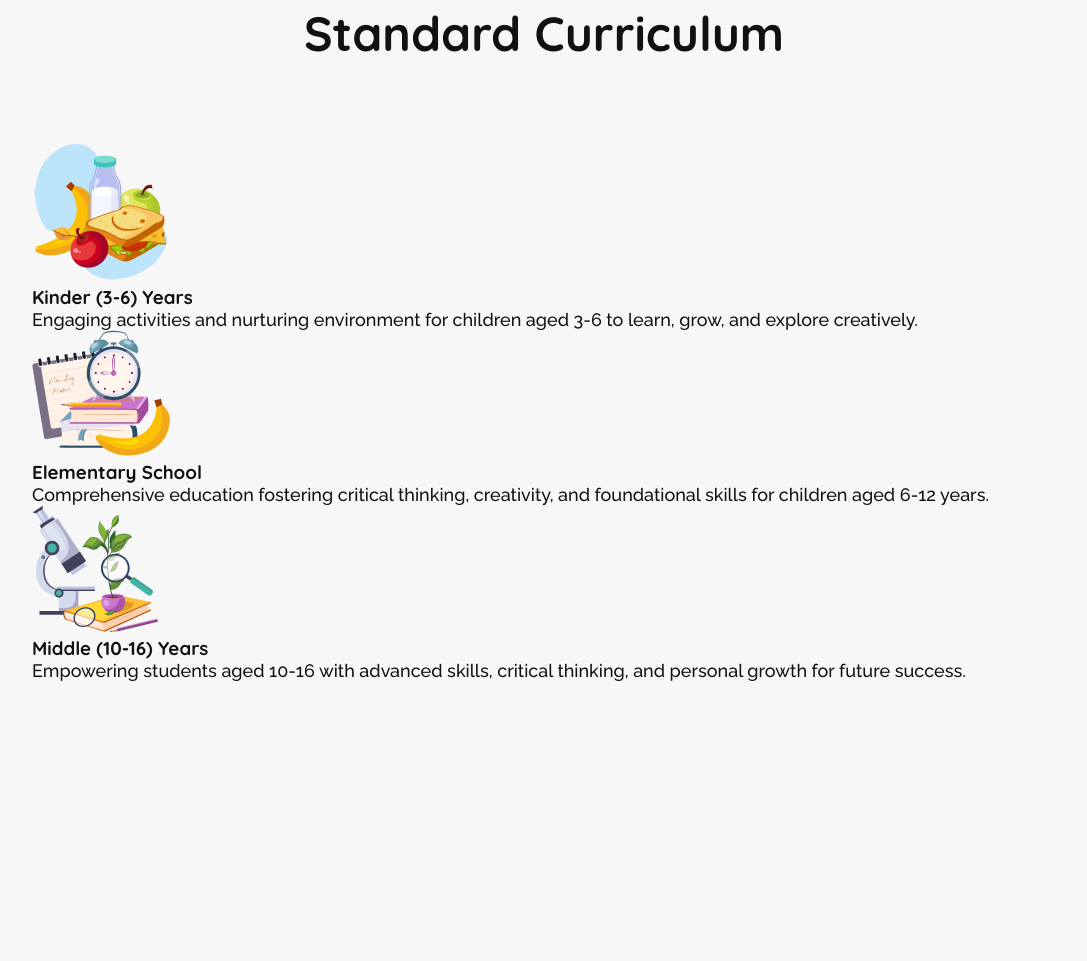
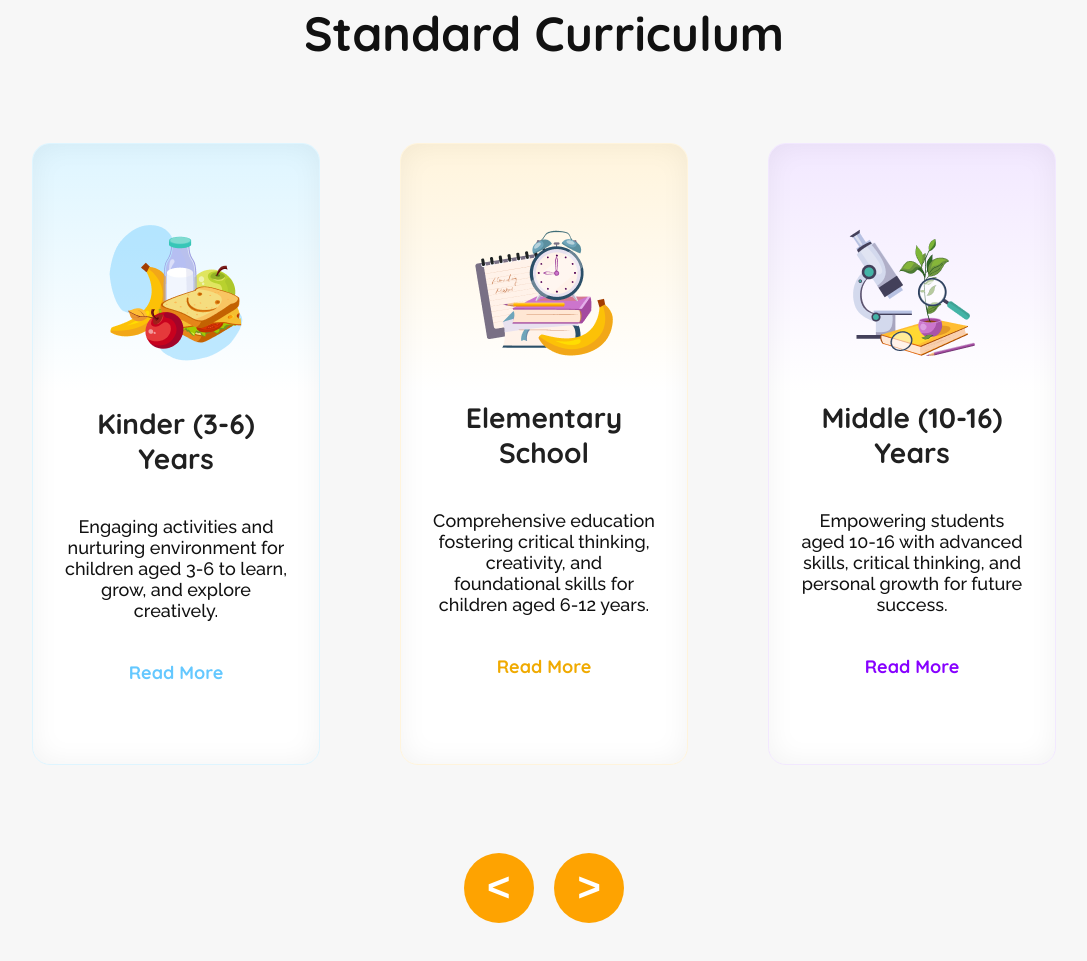
Before and after one commit to arian2004feni/kids-edu, a plain HTML site: page index.html in a window 1280 px wide. Shown: the part 919-1880 px from the top of the page, without its empty margins (96-1183 px from the left). Before the commit the page ends 1680 px from the top, so only its background shows below. Drawn offline with Linux system fonts and the light colour scheme.

Commit message:
working on stories page

```diff
--- a/index.html
+++ b/index.html
@@ -46,6 +46,9 @@
             </div>
             <h3 class="heading-tertiary">Kinder (3-6) Years</h3>
             <p class="paragraph-2">Engaging activities and nurturing environment for children aged 3-6 to learn, grow, and explore creatively.</p>
+            <div>
+              <a href="#" class="btn-link">Read More</a>
+            </div>
           </div>
           <div class="card card-2">
             <div>
@@ -53,6 +56,9 @@
             </div>
             <h3 class="heading-tertiary">Elementary School</h3>
             <p class="paragraph-2">Comprehensive education fostering critical thinking, creativity, and foundational skills for children aged 6-12 years.</p>
+            <div>
+              <a href="#" class="btn-link">Read More</a>
+            </div>
           </div>
           <div class="card card-3">
             <div>
@@ -60,7 +66,14 @@
             </div>
             <h3 class="heading-tertiary">Middle (10-16) Years</h3>
             <p class="paragraph-2">Empowering students aged 10-16 with advanced skills, critical thinking, and personal growth for future success.</p>
+            <div>
+              <a href="#" class="btn-link">Read More</a>
+            </div>
           </div>
+        </div>
+        <div class="btn-container">
+          <button>&lt;</button>
+          <button>&gt;</button>
         </div>
       </section>
     </main>
--- a/style.css
+++ b/style.css
@@ -32,6 +32,11 @@ section{
   color: #fff;
   border-radius: 12px;
   padding: 10px 48px;
+}
+
+.btn-link{
+  font-size: 18px;
+  font-weight: 700;
 }
 
 .flex-center {
@@ -106,7 +111,7 @@ section{
   display: flex;
   justify-content: center;
   flex-direction: column;
-  gap: 24px;
+  gap: 32px;
 }
 
 .heading-primary{
@@ -146,8 +151,79 @@ section{
   gap: 80px;
 }
 
+
 .section-title{
   font-size: 48px;
   font-weight: 700;
   text-align: center;
 }
+
+.card-container{
+  display: flex;
+  gap: 80px;
+  justify-content: center;
+  text-align: center;
+}
+
+.card{
+  /* border: 1px solid #000; */
+  width: 360px;
+  padding: 80px 30px;
+  display: flex;
+  flex-direction: column;
+  align-items: center;
+  justify-content: center;
+  gap: 40px;
+  border-radius: 18px;
+  box-shadow: inset 0px 0px 28px 1px rgba(0, 0, 0, 0.05);
+}
+
+.card-1{
+  border: 1px solid rgb(222, 245, 255);
+  background: linear-gradient(to bottom, rgb(222, 245, 255),transparent 40%),#fff;
+}
+
+.card-1 a{
+  color: rgb(100, 200, 255);
+}
+
+.card-2{
+  border: 1px solid rgb(255, 244, 220);
+  background: linear-gradient(to bottom, rgb(255, 244, 220),transparent 40%),#fff;
+}
+
+.card-2 a{
+  color: rgb(240, 170, 0);
+}
+
+.card-3{
+  border: 1px solid rgb(242, 232, 255);
+  background: linear-gradient(to bottom, rgb(242, 232, 255),transparent 40%),#fff;
+}
+
+.card-3 a{
+  color: rgb(135, 0, 255);
+}
+
+.heading-tertiary{
+  font-size: 28px;
+  font-weight: 700;
+  color: rgb(32, 32, 32);
+}
+
+.btn-container{
+  text-align: center;
+}
+
+.btn-container button{
+  font-size: 40px;
+  font-weight: 700;
+  /* display: inline-block; */
+  margin: 8px;
+  border: none;
+  background: rgb(254, 163, 1);
+  color: #fff;
+  width: 70px;
+  height: 70px;
+  border-radius: 50%;
+}
```
